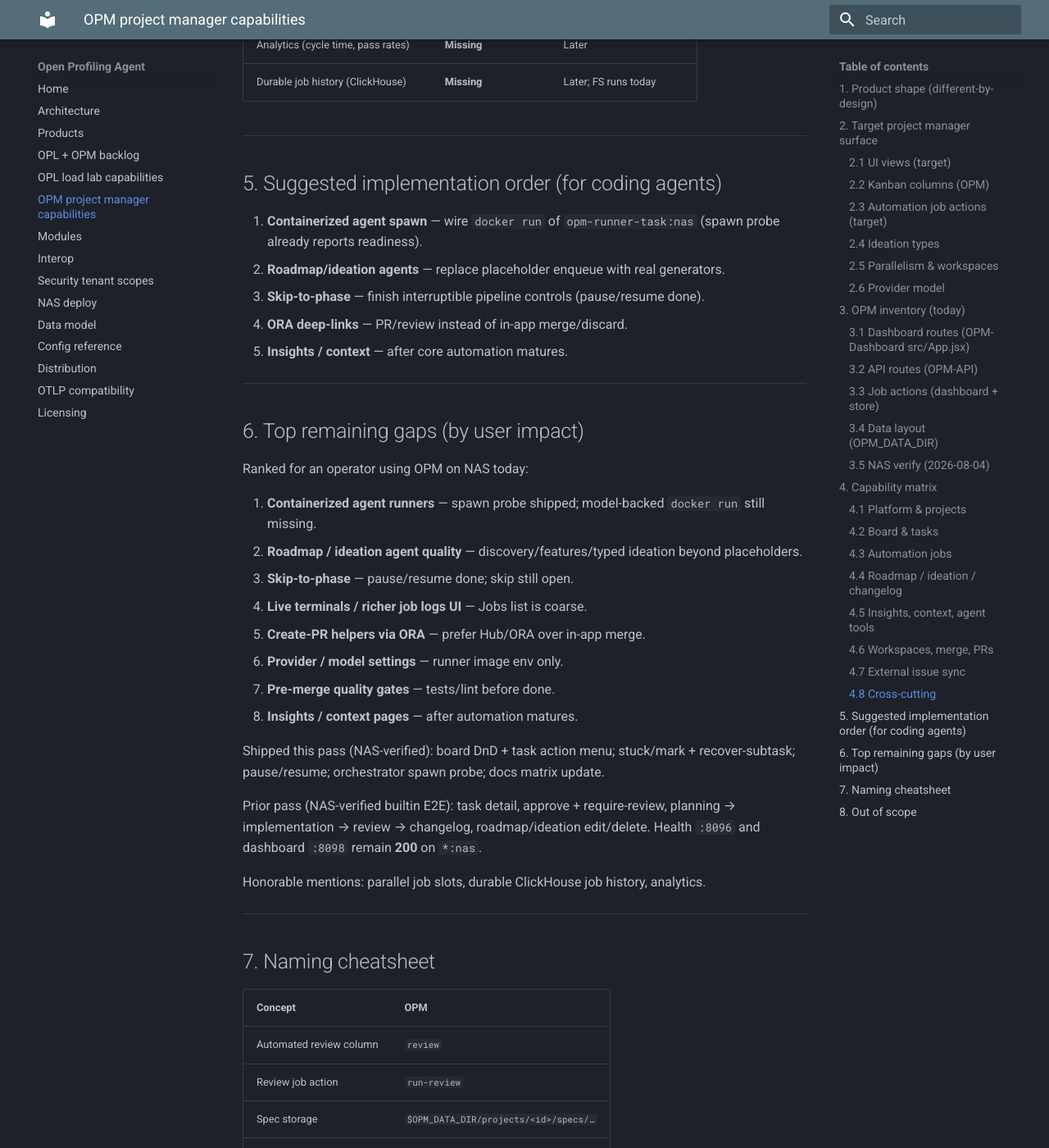
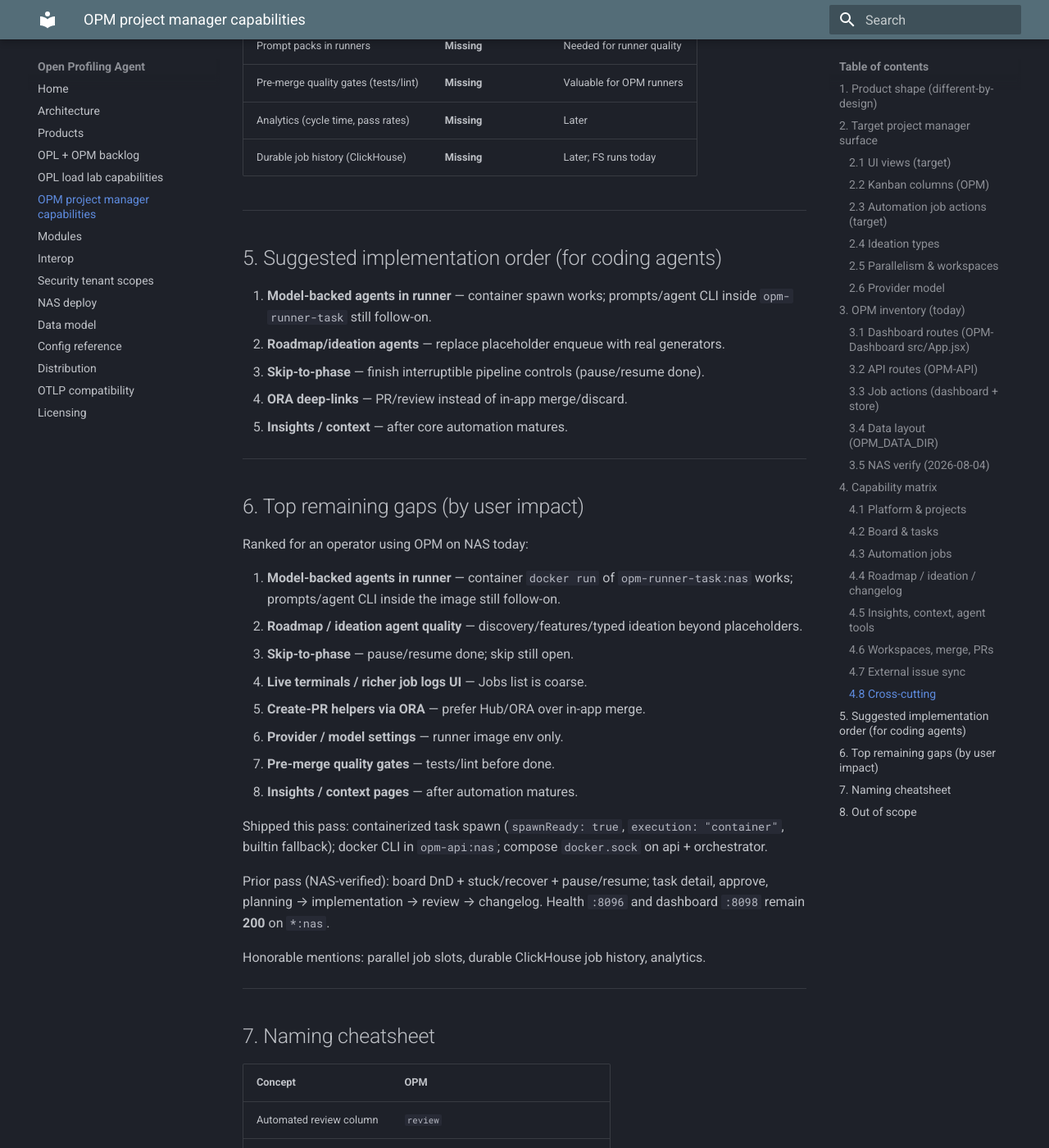
Before and after one commit to TheGrimmChester/OPA-Stack, an MkDocs documentation site: the page built from docs/opm-pm-capabilities.md, in a window 1280 px wide and 1400 px high, scrolled down 9348 px. Shown: the whole window at 82% size. Built offline with MkDocs 1.6.1 and Material for MkDocs 9.7.7, drawn with Linux system fonts in a browser that asks for light colours; some of the changed text lies outside the part shown.

Commit message:
Feature: OPM container spawn compose and NAS image.
Mount docker.sock on opm-api, ship docker CLI in opm-api:nas, and document spawnReady container jobs with builtin fallback.

```diff
--- a/compose.nas.yaml
+++ b/compose.nas.yaml
@@ -366,6 +366,7 @@
     volumes:
       - opm_data:/data
       - opm_job_tmp:/tmp/opm-jobs
+      - /var/run/docker.sock:/var/run/docker.sock
     ports:
       - "8096:8096"
     networks:
--- a/compose.opm.yaml
+++ b/compose.opm.yaml
@@ -18,6 +18,8 @@
       OPM_DATA_DIR: ${OPM_DATA_DIR:-/data}
       OPM_JOB_TMP: ${OPM_JOB_TMP:-/tmp/opm-jobs}
       # GitHub credentials stay on ora-api (OPA_GITHUB_APP_* / PAT connectors).
+    volumes:
+      - /var/run/docker.sock:/var/run/docker.sock
 
   opm-orchestrator:
     image: opm-api:smoke
@@ -26,6 +28,8 @@
     environment:
       ORCHESTRATOR_LISTEN_ADDR: ":8099"
       OPM_RUNNER_TAG: ${OPM_RUNNER_TAG:-smoke}
+    volumes:
+      - /var/run/docker.sock:/var/run/docker.sock
 
   opm-dashboard:
     image: opm-dashboard:smoke
--- a/docs/opm-pm-capabilities.md
+++ b/docs/opm-pm-capabilities.md
@@ -20,7 +20,7 @@
 |-----------|------------|
 | Delivery | Web dashboard + HTTP API + orchestrator/runners (not a desktop Electron app) |
 | Project identity | **GitHub `owner/repo`** via Hub orgs + ORA connectors (not local folder paths) |
-| Execution | Ephemeral tmp clone + **builtin** in-process executor that writes plan/spec/progress/review/changelog artifacts; orchestrator spawn probe reports docker + `opm-runner-task:nas` readiness (`spawnReady` still false until real agent spawn) |
+| Execution | Ephemeral tmp clone + **container spawn** of `opm-runner-task:nas` when `spawnReady`, then shared artifact helpers; **builtin** in-process fallback (`OPM_FORCE_BUILTIN` / spawn failure) |
 | Auth | Co-deployed Hub JWT + tenant headers |
 | Review depth | Automated review column; **deep review owned by ORA** |
 | Multi-tenancy | Org-scoped projects (`X-Organization-ID`) |
@@ -127,7 +127,7 @@
 
 Store also maps `run-followup-planning` → planning state.
 
-**Execution today:** builtin in-process runner (`execution: "builtin"`) writes real `spec.md` / `implementation_plan.json` / `progress.json` / review + QA artifacts / changelog. Orchestrator exposes `/api/spawn-probe` (docker CLI/daemon + runner image inspect); `spawnReady` remains false until containerized agent spawn is wired. Default runner tag env `OPM_RUNNER_TAG` (prefer `nas` on NAS — never smoke).
+**Execution today:** when spawnReady (docker CLI + daemon + `opm-runner-task:nas`), jobs `docker run` one hardened ephemeral runner (`execution: "container"`), then shared helpers write `spec.md` / plan / progress / review + QA / changelog. Builtin in-process path (`execution: "builtin"`) remains the fallback (`OPM_FORCE_BUILTIN=1` or spawn failure). Orchestrator `/api/spawn-probe` reports `spawnReady: true` when docker works. Default runner tag env `OPM_RUNNER_TAG` (prefer `nas` on NAS — never smoke).
 
 ### 3.4 Data layout (`OPM_DATA_DIR`)
 
@@ -146,7 +146,8 @@
 | `http://192.168.100.101:8096/api/health` | **200** `{ status: ok, service: opm-api, auth_mode: codeployed }` (re-checked same day) |
 | `http://192.168.100.101:8098/` | **200** dashboard HTML |
 | `GET /api/projects` (Hub JWT + `X-Organization-ID`) | **200** — GitHub-linked projects listed |
-| Builtin E2E | plan → approve → impl loop → review → changelog **PASS** (`execution=builtin`, `*:nas` only) |
+| Builtin E2E | plan → approve → impl loop → review → changelog **PASS** (`execution=builtin` or `container` when spawnReady; `*:nas` only) |
+| Container spawn | `/api/spawn-probe` → `spawnReady: true` when docker CLI + daemon + `opm-runner-task:nas`; jobs set `execution: "container"` after successful `docker run` |
 | Host `:8099` | TrueNAS/nginx UI redirect — **not** `opm-orchestrator` public health (orchestrator is compose-internal; see [nas-deploy.md](nas-deploy.md)) |
 
 ---
@@ -252,7 +253,7 @@
 
 ## 5. Suggested implementation order (for coding agents)
 
-1. **Containerized agent spawn** — wire `docker run` of `opm-runner-task:nas` (spawn probe already reports readiness).
+1. **Model-backed agents in runner** — container spawn works; prompts/agent CLI inside `opm-runner-task` still follow-on.
 2. **Roadmap/ideation agents** — replace placeholder enqueue with real generators.
 3. **Skip-to-phase** — finish interruptible pipeline controls (pause/resume done).
 4. **ORA deep-links** — PR/review instead of in-app merge/discard.
@@ -264,7 +265,7 @@
 
 Ranked for an operator using OPM on NAS today:
 
-1. **Containerized agent runners** — spawn probe shipped; model-backed `docker run` still missing.
+1. **Model-backed agents in runner** — container `docker run` of `opm-runner-task:nas` works; prompts/agent CLI inside the image still follow-on.
 2. **Roadmap / ideation agent quality** — discovery/features/typed ideation beyond placeholders.
 3. **Skip-to-phase** — pause/resume done; skip still open.
 4. **Live terminals / richer job logs UI** — Jobs list is coarse.
@@ -273,9 +274,9 @@
 7. **Pre-merge quality gates** — tests/lint before done.
 8. **Insights / context pages** — after automation matures.
 
-Shipped this pass (NAS-verified): board DnD + task action menu; stuck/mark + recover-subtask; pause/resume; orchestrator spawn probe; docs matrix update.
+Shipped this pass: containerized task spawn (`spawnReady: true`, `execution: "container"`, builtin fallback); docker CLI in `opm-api:nas`; compose `docker.sock` on api + orchestrator.
 
-Prior pass (NAS-verified builtin E2E): task detail, approve + require-review, planning → implementation → review → changelog, roadmap/ideation edit/delete. Health `:8096` and dashboard `:8098` remain **200** on `*:nas`.
+Prior pass (NAS-verified): board DnD + stuck/recover + pause/resume; task detail, approve, planning → implementation → review → changelog. Health `:8096` and dashboard `:8098` remain **200** on `*:nas`.
 
 Honorable mentions: parallel job slots, durable ClickHouse job history, analytics.
 
```
Also changed, not shown: docs/nas-deploy.md (+1 -1 lines), docs/opl-opm-backlog.md (+3 -3 lines), 1 other file.
